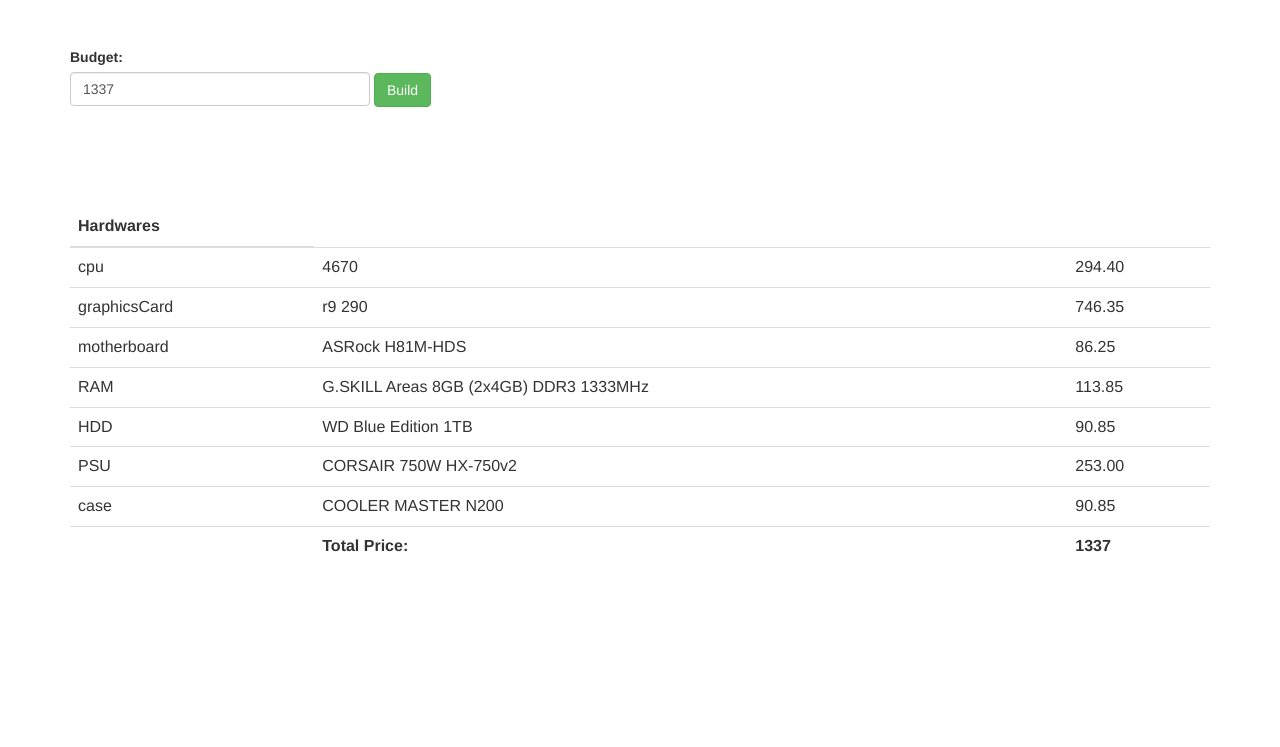
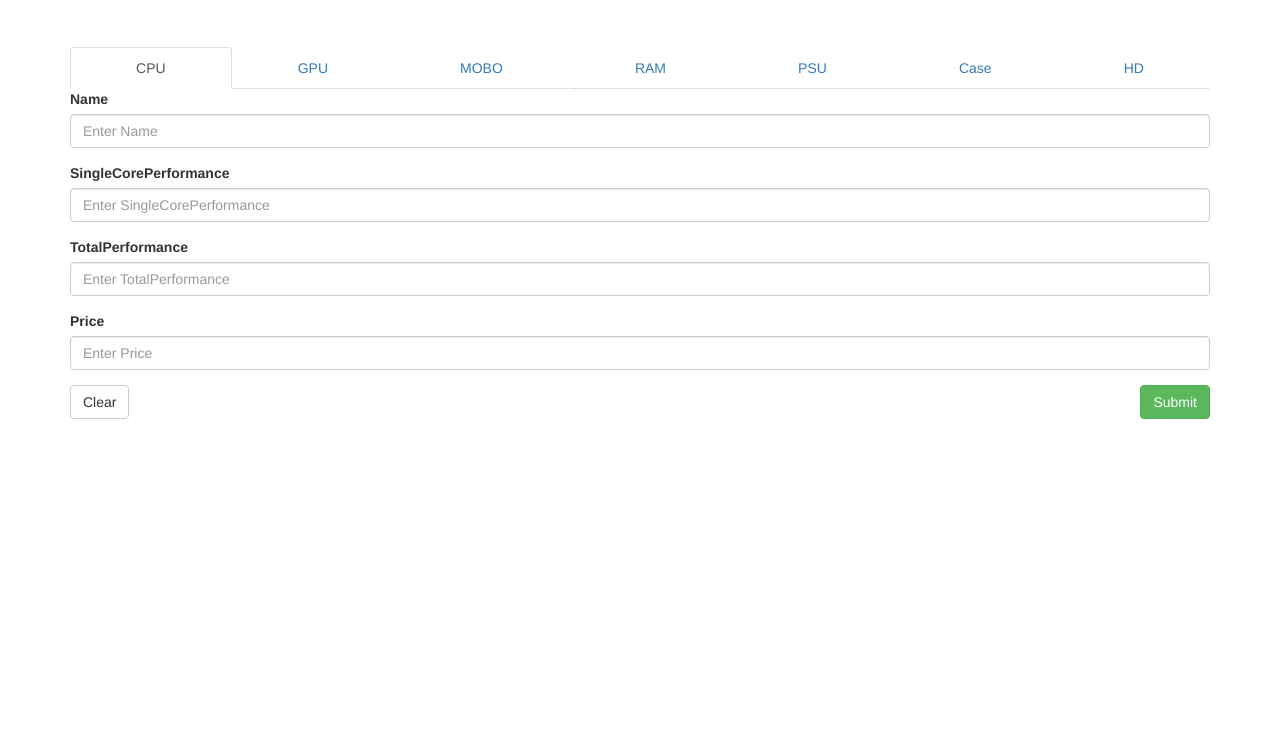
Before and after one commit to Ascendzor/SCV, a website: page Scraper/index.html in a window 1280 px wide. Shown: the part 53-800 px from the top of the page. Drawn offline with nearby package versions, Linux system fonts and the light colour scheme; no server answers.

Commit message:
frontend changes on scraper

```diff
--- a/Scraper/index.html
+++ b/Scraper/index.html
@@ -12,37 +12,76 @@
     <div class="navbar navbar-inverse navbar-fixed-top">
         <div class="container-fluid">
             <div class="navbar-header">
-				<a class="navbar-brand" href="#">Buildapc</a>
+				<a class="navbar-brand" href="#">Scraper</a>
             </div>
         </div>
     </div>
     <div class="container body-content">
-		<label for='budgetInput'>Budget: </label>
-		<div class='budget-input under-space'>
-			<input class='form-control budget-input' id='budgetInput' data-bind='value: budget' />
-			<button class='btn btn-success'>Build</button>
+		<ul class='nav nav-tabs nav-justified'>
+			<li class='active'>
+				<a href='#CPU' data-toggle='tab'>CPU</a>
+			</li>
+			<li>
+				<a href='#GPU' data-toggle='tab'>GPU</a>
+			</li>
+			<li>
+				<a href='#MOBO' data-toggle='tab'>MOBO</a>
+			</li>
+			<li>
+				<a href='#RAM' data-toggle='tab'>RAM</a>
+			</li>
+			<li>
+				<a href='#PSU' data-toggle='tab'>PSU</a>
+			</li>
+			<li>
+				<a href='#Case' data-toggle='tab'>Case</a>
+			</li>
+			<li>
+				<a href='#HD' data-toggle='tab'>HD</a>
+			</li>
+		</ul>
+		<div class='tab-content'>
+			<div class='tab-pane active' id='CPU'>
+				<div class="form-group">
+					<label for="CPUName">Name</label>
+					<input class="form-control" id="CPUName" placeholder="Enter Name">
+				</div>
+				<div class="form-group">
+					<label for="CPUSingleCorePerformance">SingleCorePerformance</label>
+					<input class="form-control" id="CPUSingleCorePerformance" placeholder="Enter SingleCorePerformance">
+				</div>
+				<div class="form-group">
+					<label for="CPUTotalPerformance">TotalPerformance</label>
+					<input class="form-control" id="CPUTotalPerformance" placeholder="Enter TotalPerformance">
+				</div>
+				<div class="form-group">
+					<label for="CPUPrice">Price</label>
+					<input class="form-control" id="CPUPrice" placeholder="Enter Price">
+				</div>
+				<div class="form-group">
+					<div class='btn btn-default'>Clear</div>
+					<div class='btn btn-success pull-right'>Submit</div>
+				</div>
+			</div>
+			<div class='tab-pane' id='GPU'>
+				INSERT GPU SHIT HERE
+			</div>
+			<div class='tab-pane' id='MOBO'>
+				INSERT MOBO SHIT HERE
+			</div>
+			<div class='tab-pane' id='RAM'>
+				INSERT RAM SHIT HERE
+			</div>
+			<div class='tab-pane' id='PSU'>
+				INSERT PSU SHIT HERE
+			</div>
+			<div class='tab-pane' id='Case'>
+				INSERT Case SHIT HERE
+			</div>
+			<div class='tab-pane' id='HD'>
+				INSERT HD SHIT HERE
+			</div>
 		</div>
-		<table class="table">
-			<thead>
-				<tr>
-					<th>Hardwares</th>
-				</tr>
-			</thead>
-			<tbody data-bind='foreach: hardwares'>
-				<tr>
-					<td data-bind='text: type'></td>
-					<td data-bind='text: name'></td>
-					<td data-bind='text: price'></td>
-				</tr>
-			</tbody>
-			<tfoot>
-				<tr>
-					<td></td>
-					<td>Total Price:</td>
-					<td>1337</td>
-				</tr>
-			</tfoot>
-		</table>
 	</div>
 </body>
 
--- a/Scraper/public/Styles/style.css
+++ b/Scraper/public/Styles/style.css
@@ -2,15 +2,11 @@
 	margin-top: 100px;
 }
 
-.body-content input {
-	display: inline;
-	max-width: 300px;
+form label {
+	display: -webkit-box;
+	float: left;
 }
 
-.under-space {
-	margin-bottom: 100px !important;
+.tab-content form .form-group {
+	display: -webkit-box;
 }
-
-tfoot {
-	font-weight: bold;
-}
--- a/Scraper/public/js/indexvm.js
+++ b/Scraper/public/js/indexvm.js
@@ -1,21 +1,8 @@
 var viewModel;
 function vm(){
-	this.budget = ko.observable(1337);
+	var self = this;
 
-	self.hardwares = ko.observableArray([
-		{type: 'cpu', name: '4670', price: '294.40'},
-		{type: 'graphicsCard', name: 'r9 290', price: '746.35'},
-		{type: 'motherboard', name: 'ASRock H81M-HDS', price: '86.25'},
-		{type: 'RAM', name: 'G.SKILL Areas 8GB (2x4GB) DDR3 1333MHz', price: '113.85'},
-		{type: 'HDD', name: 'WD Blue Edition 1TB', price: '90.85'},
-		{type: 'PSU', name: 'CORSAIR 750W HX-750v2', price: '253.00'},
-		{type: 'case', name: 'COOLER MASTER N200', price: '90.85'},
-	]);
-}
-
-function sendBudget() {
-	console.log('le sending le budget');
-	console.log('budget: ' + viewModel.budget());
+	self.submitHardware = function() {
 		$.ajax({
 			type: 'POST',
 			dataType: 'json',
@@ -30,9 +17,9 @@
 			}
 		});
 	}
+}
 
 $(function() {
 	viewModel = new vm();
 	ko.applyBindings(viewModel);
-	sendBudget();
 });
```
Also changed, not shown: Builder/index.html (+1 -1 lines), Builder/public/js/indexvm.js (+1 -14 lines), Scraper/server.js (+4 -4 lines), 1 other file. Lines whose indentation alone changed are shown as unchanged.
